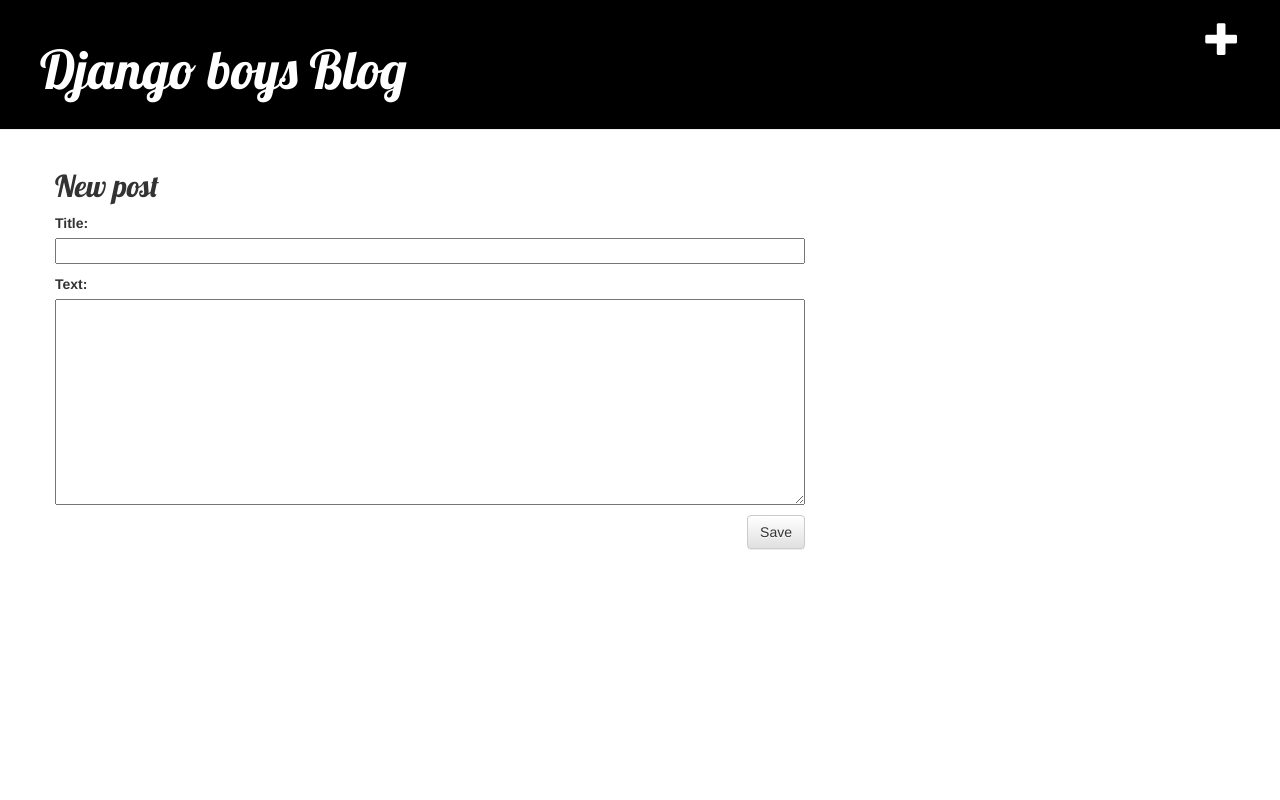
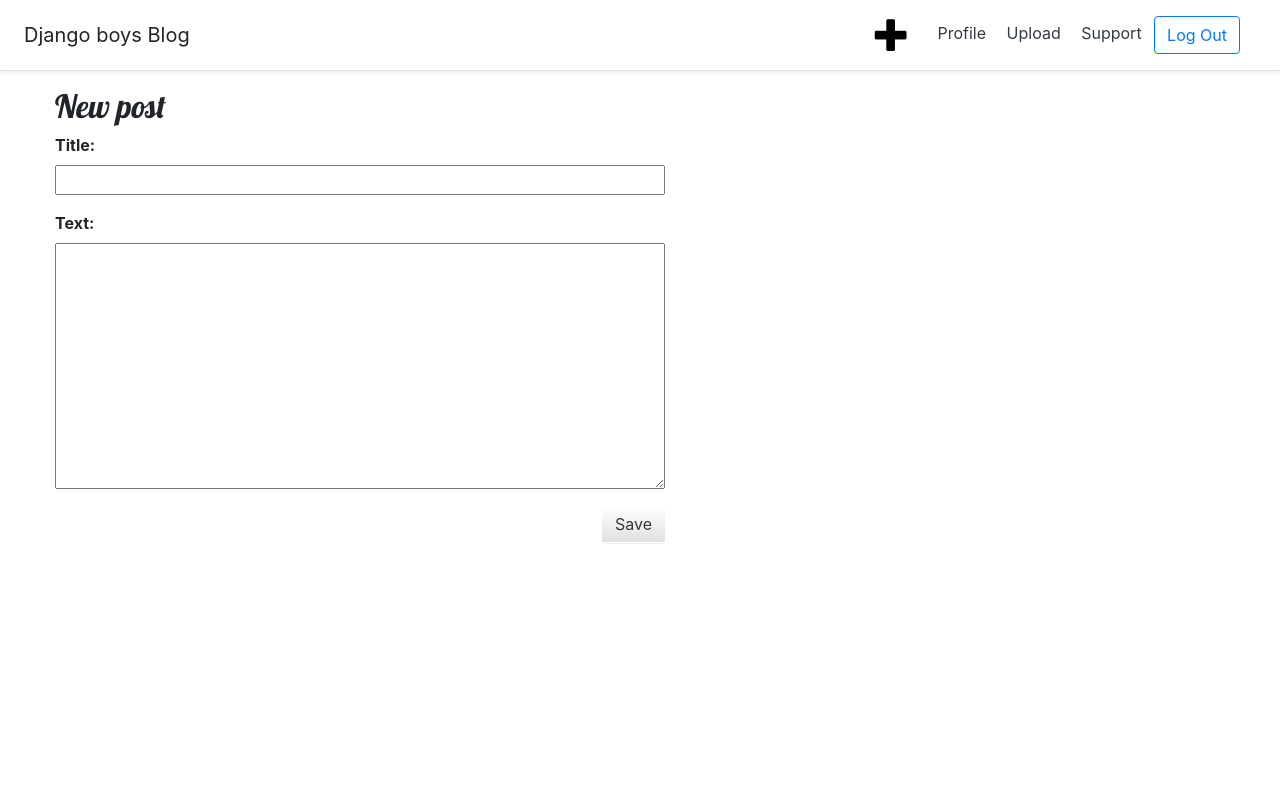
Before and after one commit to pyanishjain/django-first-blog-site, a Django app: page /post/new in a window 1280 px wide. Run offline with Django 3.2, Linux system fonts and the light colour scheme; the visitor is signed in with stand-in values (Sample User, id 1); some libraries are stand-ins or nearby versions.

Commit message:
lot of chnage in model and templates

```diff
--- a/blog/admin.py
+++ b/blog/admin.py
@@ -1,4 +1,5 @@
 from django.contrib import admin
-from .models import Post
+from .models import Post,Profile
 
 admin.site.register(Post)
+admin.site.register(Profile)
--- a/blog/forms.py
+++ b/blog/forms.py
@@ -2,6 +2,10 @@
 from django.contrib.auth.models import User
 from django import forms
 from .models import Post
+from django.forms import (
+    Form, CharField, Textarea, PasswordInput, ChoiceField, DateField,EmailField,
+    ImageField,TextInput
+)
 
 class PostForm(forms.ModelForm):
     class Meta:
@@ -9,15 +13,19 @@
         fields = ('title', 'text',)
 
 
-# class LoginForm(forms.Form):
-#     username = forms.CharField(max_length=150)
-#     password = forms.CharField()
+
+
+
+class UserLogin(Form):
+    username = CharField(max_length=30)
+    password = CharField(widget=PasswordInput)
 
 
 class SignUpForm(UserCreationForm):
     first_name = forms.CharField(max_length=30, required=False, help_text='Optional.')
     last_name = forms.CharField(max_length=30, required=False, help_text='Optional.')
     email = forms.EmailField(max_length=254, help_text='Required. Inform a valid email address.')
+    #birth_date = forms.DateField(help_text='Required. Format: YYYY-MM-DD')
 
     class Meta:
         model = User
--- a/blog/models.py
+++ b/blog/models.py
@@ -1,6 +1,35 @@
 from django.conf import settings
 from django.db import models
 from django.utils import timezone
+from django.contrib.auth.models import User
+
+from django.db.models.signals import post_save
+from django.dispatch import receiver
+
+class Profile(models.Model):
+    user = models.OneToOneField(User, on_delete=models.CASCADE)
+    bio = models.TextField(max_length=500, blank=True)
+    location = models.CharField(max_length=30, blank=True)
+    birth_date = models.DateField(null=True, blank=True)
+
+    def __str__(self):
+        return str(self.user)
+
+
+# @receiver(post_save, sender=User)
+# def update_user_profile(sender, instance, created, **kwargs):
+#     if created:
+#         Profile.objects.create(user=instance)
+#     instance.profile.save()
+
+@receiver(post_save, sender=User)
+def create_user_profile(sender, instance, created, **kwargs):
+    if created:
+        Profile.objects.create(user=instance)
+
+@receiver(post_save, sender=User)
+def save_user_profile(sender, instance, **kwargs):
+    instance.profile.save()
 
 class Post(models.Model):
     author = models.ForeignKey(settings.AUTH_USER_MODEL, on_delete=models.CASCADE)
--- a/blog/static/css/blog.css
+++ b/blog/static/css/blog.css
@@ -31,8 +31,8 @@
 }
 
 .top-menu, .top-menu:hover, .top-menu:visited {
-    color: #ffffff;
-    float: right;
+    color: black;
+    float: left;
     font-size: 26pt;
     margin-right: 20px;
 }
@@ -45,3 +45,24 @@
 .post h1 a, .post h1 a:visited {
     color: #000000;
 }
+
+html {
+  font-size: 14px;
+}
+@media (min-width: 768px) {
+  html {
+    font-size: 16px;
+  }
+}
+
+.container {
+  max-width: 960px;
+}
+
+.pricing-header {
+  max-width: 700px;
+}
+
+.card-deck .card {
+  min-width: 220px;
+}
--- a/blog/templates/blog/base.html
+++ b/blog/templates/blog/base.html
@@ -7,15 +7,35 @@
         <link rel="stylesheet" href="//maxcdn.bootstrapcdn.com/bootstrap/3.2.0/css/bootstrap.min.css">
         <link rel="stylesheet" href="//maxcdn.bootstrapcdn.com/bootstrap/3.2.0/css/bootstrap-theme.min.css">
         <link href='//fonts.googleapis.com/css?family=Lobster&subset=latin,latin-ext' rel='stylesheet' type='text/css'>
+        <link rel="stylesheet" href="https://stackpath.bootstrapcdn.com/bootstrap/4.1.3/css/bootstrap.min.css" integrity="sha384-MCw98/SFnGE8fJT3GXwEOngsV7Zt27NXFoaoApmYm81iuXoPkFOJwJ8ERdknLPMO" crossorigin="anonymous">
+
         <link rel="stylesheet" href="{% static 'css/blog.css' %}">
     </head>
     <body>
-        <div class="page-header">
-            {% if user.is_authenticated %}
+
+
+
+
+      <div class="d-flex flex-column flex-md-row align-items-center p-3 px-md-4 mb-3 bg-white border-bottom shadow-sm">
+          <h5 class="my-0 mr-md-auto font-weight-normal">Django boys Blog</h5>
+      <nav class="my-2 my-md-0 mr-md-3">
+        {% if user.is_authenticated %}
         <a href="{% url 'post_new' %}" class="top-menu"><span class="glyphicon glyphicon-plus"></span></a>
+        <a class="p-2 text-dark" href="#">Profile</a>
+        <a class="p-2 text-dark" href="#">Upload</a>
+        <a class="p-2 text-dark" href="#">Support</a>
+        <a class="btn btn-outline-primary" href="{% url 'logout' %}">Log Out</a>
+        {% else %}
+          <a style="margin:4px" class="btn btn-outline-primary" href="{% url 'signup' %}">Sign up</a>
+          <a class="btn btn-outline-primary" href="{% url 'login' %}">Log In</a>
         {% endif %}
-        <h1><a href="/">Django boys Blog</a></h1>
-        </div>
+
+
+      </nav>
+
+    </div>
+
+
         <div class="content container">
         <div class="row">
             <div class="col-md-8">
@@ -24,6 +44,6 @@
             {% endblock %}
             </div>
         </div>
-        </div>
+     </div>
     </body>
 </html>
--- a/blog/urls.py
+++ b/blog/urls.py
@@ -6,6 +6,8 @@
     path('post/<int:pk>/', views.post_detail, name='post_detail'),
     path('post/new', views.post_new, name='post_new'),
     path('post/<int:pk>/edit/', views.post_edit, name='post_edit'),
-    path('signup/',views.signup,name='signup')
+    path('signup/',views.signup,name='signup'),
+    path('login/',views.login,name='login'),
+
 
 ]
--- a/blog/views.py
+++ b/blog/views.py
@@ -1,7 +1,7 @@
 from django.shortcuts import render,get_object_or_404,HttpResponse,redirect
 from django.utils import timezone
 from .models import Post
-from .forms import PostForm,SignUpForm
+from .forms import PostForm,SignUpForm,UserLogin
 from django.contrib.auth import authenticate,login
 from django.contrib.auth.decorators import login_required
 
@@ -34,9 +34,10 @@
 def post_edit(request, pk):
     post = get_object_or_404(Post, pk=pk)
     if request.method == "POST":
-        form = PostForm(request.POST, instance=post)
+        form = PostForm(request.POST,instance=post)
         if form.is_valid():
             post = form.save(commit=False)
+            print(post)
             post.author = request.user
             post.published_date = timezone.now()
             post.save()
@@ -45,18 +46,41 @@
         form = PostForm(instance=post)
     return render(request, 'blog/post_edit.html', {'form': form})
 
+
+def login(request):
+    if request.method == 'GET':
+        login_form = UserLogin()
+        context = {
+            'form': login_form,
+        }
+        return render(request, 'registration/login.html', context)
+    if request.method == 'POST':
+        login_form = UserLogin(request.POST)
+        username = request.POST['username']
+        password = request.POST['password']
+        user = authenticate(username=username, password=password)
+        if user is not None:
+            login(request, user)
+            return redirect('/')
+        else:
+            context = {
+                'form': login_form,
+                'message': 'Wrong user and/or password!',
+            }
+            return render(request, 'registration/login.html', context)
+
 def signup(request):
-    if request.user.is_authenticated:
-        return redirect('/')
     if request.method == 'POST':
         form = SignUpForm(request.POST)
         if form.is_valid():
-            form.save()
-            username = form.cleaned_data.get('username')
+            user = form.save()
+            user.refresh_from_db()  # load the profile instance created by the signal
+            user.profile.birth_date = form.cleaned_data.get('birth_date')
+            user.save()
             raw_password = form.cleaned_data.get('password1')
-            user = authenticate(username=username, password=raw_password)
+            user = authenticate(username=user.username, password=raw_password)
             login(request, user)
-            return redirect('/')
+
     else:
         form = SignUpForm()
     return render(request, 'registration/signup.html', {'form': form})
--- a/mydblog/settings.py
+++ b/mydblog/settings.py
@@ -119,5 +119,5 @@
 
 STATIC_URL = '/static/'
 STATIC_ROOT = os.path.join(BASE_DIR, 'static')
-#LOGIN_URL=''
+LOGIN_REDIRECT_URL='/'
 LOGOUT_REDIRECT_URL = "/"
--- a/mydblog/urls.py
+++ b/mydblog/urls.py
@@ -21,7 +21,7 @@
 urlpatterns = [
     path('admin/', admin.site.urls),
     path('', include('blog.urls')),
-    path('accounts/login/', auth_views.LoginView.as_view(), name='login'),
-    path('accounts/logout/',auth_views.LogoutView.as_view(),name='logout'),
+    path('accounts/', include('django.contrib.auth.urls')),  # new
+
 
 ]
```
Also changed, not shown: blog/templates/registration/happy.html (deleted, +0 -18 lines), blog/templates/registration/login.html (+6 -14 lines), blog/templates/registration/signup.html (+17 -2 lines), blog/migrations/0002_profile.py (added).
